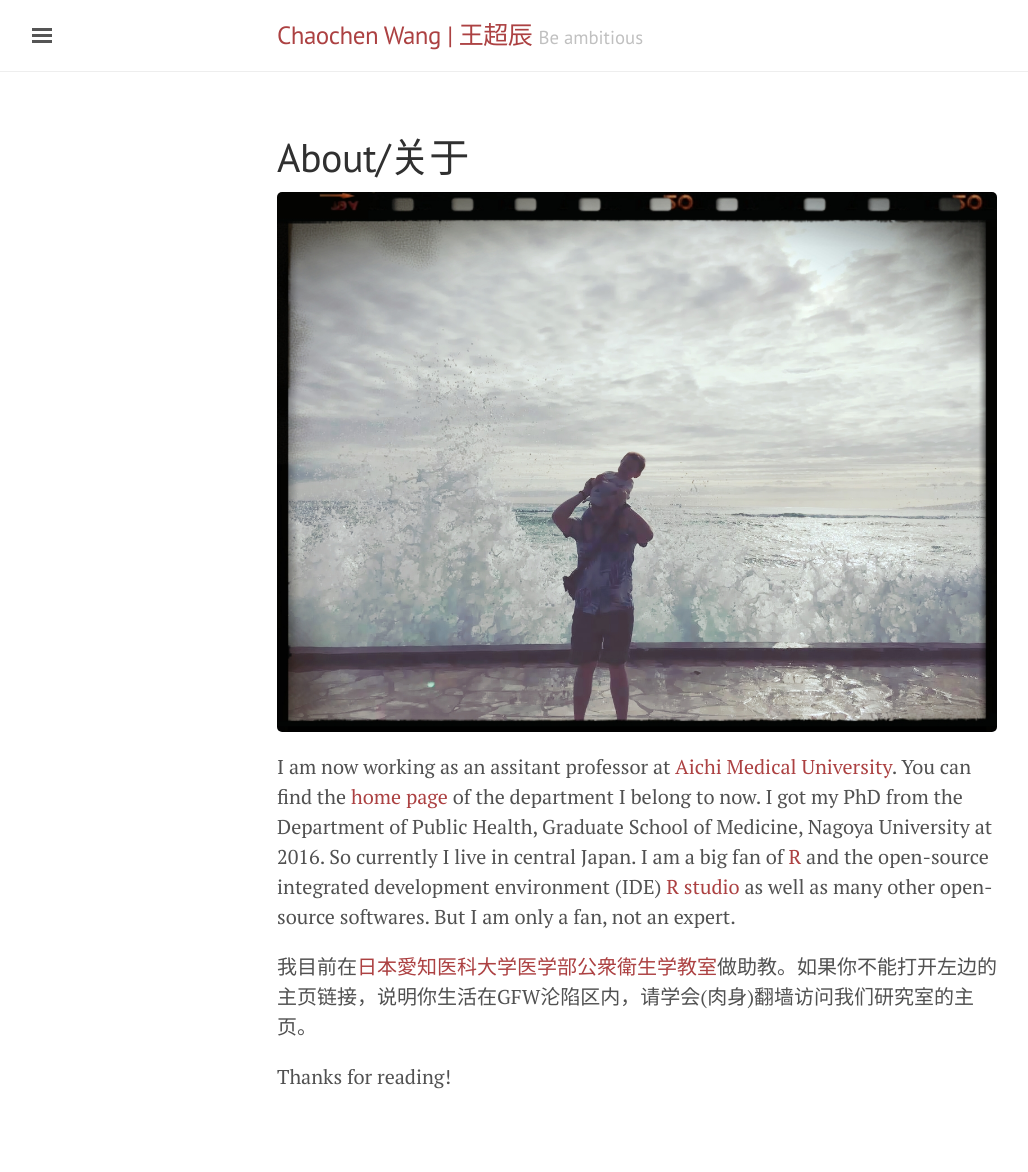
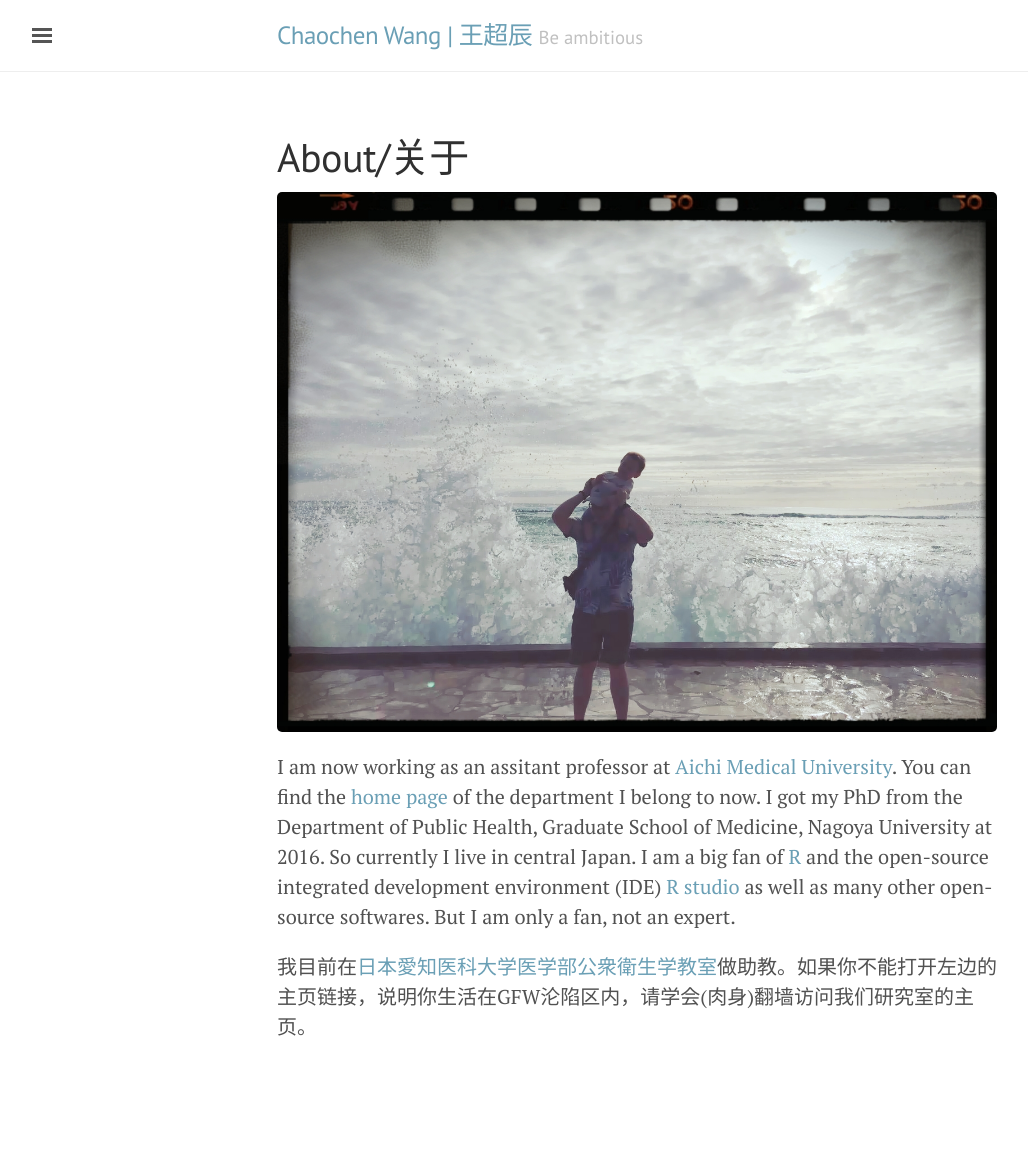
Before and after one commit to cjjcwang/winterwang.github.io, a Jekyll site: the page built from about.md, in a window 1280 px wide. Shown: the whole page, without its empty margins (3-1031 px from the left). Built offline with Jekyll 4.4.1, drawn with Linux system fonts in a browser that asks for light colours; after the commit the page ends 1122 px from its top, so only the background shows below that.

Commit message:
icon changed

```diff
--- a/_layouts/default.html
+++ b/_layouts/default.html
@@ -3,7 +3,7 @@
 
   {% include head.html %}
 
-  <body class="theme-base-08">
+  <body class="theme-base-0d">
 
     {% include sidebar.html %}
 
--- a/about.md
+++ b/about.md
@@ -4,11 +4,8 @@
 imagefeature: image/bg.jpg)
 ---
 
-![](image/bg.jpg)
+![me](image/bg.jpg)
 
 I am now working as an assitant professor at [Aichi Medical University](http://www.aichi-med-u.ac.jp/). You can find the [home page](https://sites.google.com/site/aichimeduniv/home) of the department I belong to now. I got my PhD from the Department of Public Health, Graduate School of Medicine, Nagoya University at 2016. So currently I live in central Japan. I am a big fan of [R](https://www.r-project.org/) and the open-source integrated development environment (IDE) [R studio](https://www.rstudio.com/) as well as many other open-source softwares. But I am only a fan, not an expert.
 
 我目前在[日本愛知医科大学医学部公衆衛生学教室](https://sites.google.com/site/aichimeduniv/home)做助教。如果你不能打开左边的主页链接，说明你生活在GFW沦陷区内，请学会(肉身)翻墙访问我们研究室的主页。
-
-
-Thanks for reading!
```
Also changed, not shown: public/apple-touch-icon-precomposed.png (deleted), public/favicon.ico.
